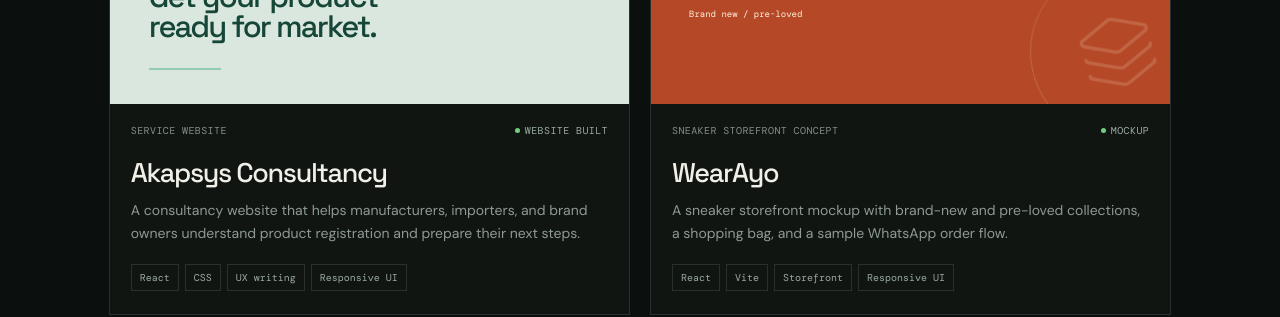
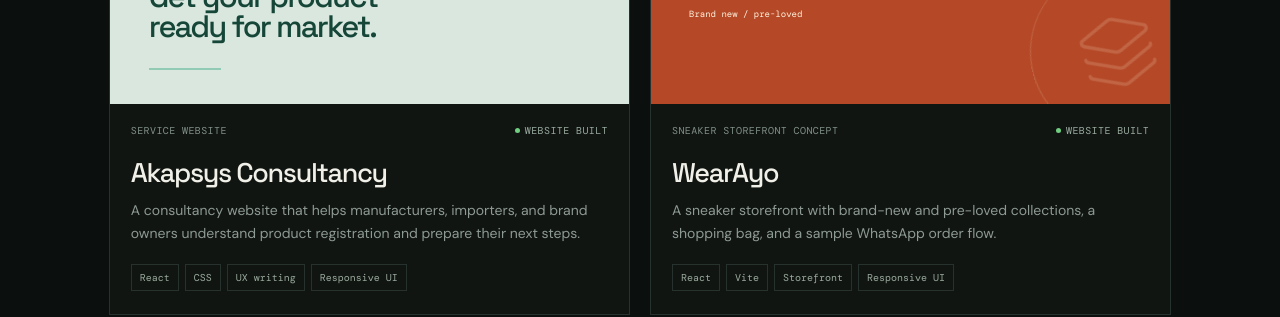
Before and after one commit to salzyff/salzyx-react-portfolio, a React (Vite) app: page / in a window 1280 px wide. Shown: the part 2420-2737 px from the top of the page. Built offline with nearby package versions, Linux system fonts and the light colour scheme.

Commit message:
Use verified Vercel website links and remove mockup wording

```diff
--- a/src/main.jsx
+++ b/src/main.jsx
@@ -35,7 +35,7 @@
     "accent": "lime",
     "visual": "waypoint",
     "repository": "salzyff/Waypoint",
-    "link": "https://waypoint-drab-theta.vercel.app",
+    "link": "https://waypointdemo.vercel.app",
     "linkLabel": "Visit Waypoint",
     "details": [
       "Shipment readiness checks",
@@ -62,7 +62,7 @@
     "visual": "study",
     "repository": "salzyff/ai-study-assistant",
     "privateSource": true,
-    "link": "https://studyai.name.ng",
+    "link": "https://www.studyai.name.ng",
     "linkLabel": "Visit Study AI",
     "details": [
       "AI chat with conversation memory",
@@ -116,7 +116,7 @@
     "visual": "blaykik",
     "repository": "salzyff/blaykik-store",
     "privateSource": true,
-    "link": "https://blaykik-store.vercel.app",
+    "link": "https://blaykik-preview.vercel.app",
     "linkLabel": "Visit website",
     "details": [
       "Ijebu garri, palm oil, and foodstuffs",
@@ -142,7 +142,7 @@
     "accent": "teal",
     "visual": "akapsys",
     "repository": "salzyff/project2",
-    "link": "https://project2-nine-rho.vercel.app",
+    "link": "https://project267.vercel.app",
     "linkLabel": "Visit website",
     "details": [
       "Product-specific regulatory pathways",
@@ -156,9 +156,9 @@
     "id": "wearayo",
     "title": "WearAyo",
     "type": "Sneaker storefront concept",
-    "status": "Mockup",
+    "status": "Website built",
     "category": "Commerce",
-    "description": "A sneaker storefront mockup with brand-new and pre-loved collections, a shopping bag, and a sample WhatsApp order flow.",
+    "description": "A sneaker storefront with brand-new and pre-loved collections, a shopping bag, and a sample WhatsApp order flow.",
     "tags": [
       "React",
       "Vite",
@@ -169,7 +169,7 @@
     "visual": "fashion",
     "repository": "salzyff/wearayo",
     "link": "https://wearayo.vercel.app",
-    "linkLabel": "Visit mockup",
+    "linkLabel": "Visit website",
     "details": [
       "Brand-new and pre-loved sneaker filters",
       "Add and remove pairs from the bag",
@@ -246,7 +246,7 @@
     "accent": "cyan",
     "visual": "school",
     "repository": "salzyff/zoe-palm-oil",
-    "link": "https://zoe-palm-oil.vercel.app",
+    "link": "https://quantumleapschool.vercel.app",
     "linkLabel": "Visit website",
     "details": [
       "Early years, primary, and secondary pathways",
@@ -272,7 +272,7 @@
     "accent": "violet",
     "visual": "portfolio",
     "repository": "salzyff/salamport",
-    "link": "https://salamport-eight.vercel.app",
+    "link": "https://salamakapo.vercel.app",
     "linkLabel": "Visit portfolio",
     "details": [
       "Work, skills, and about sections",
```
